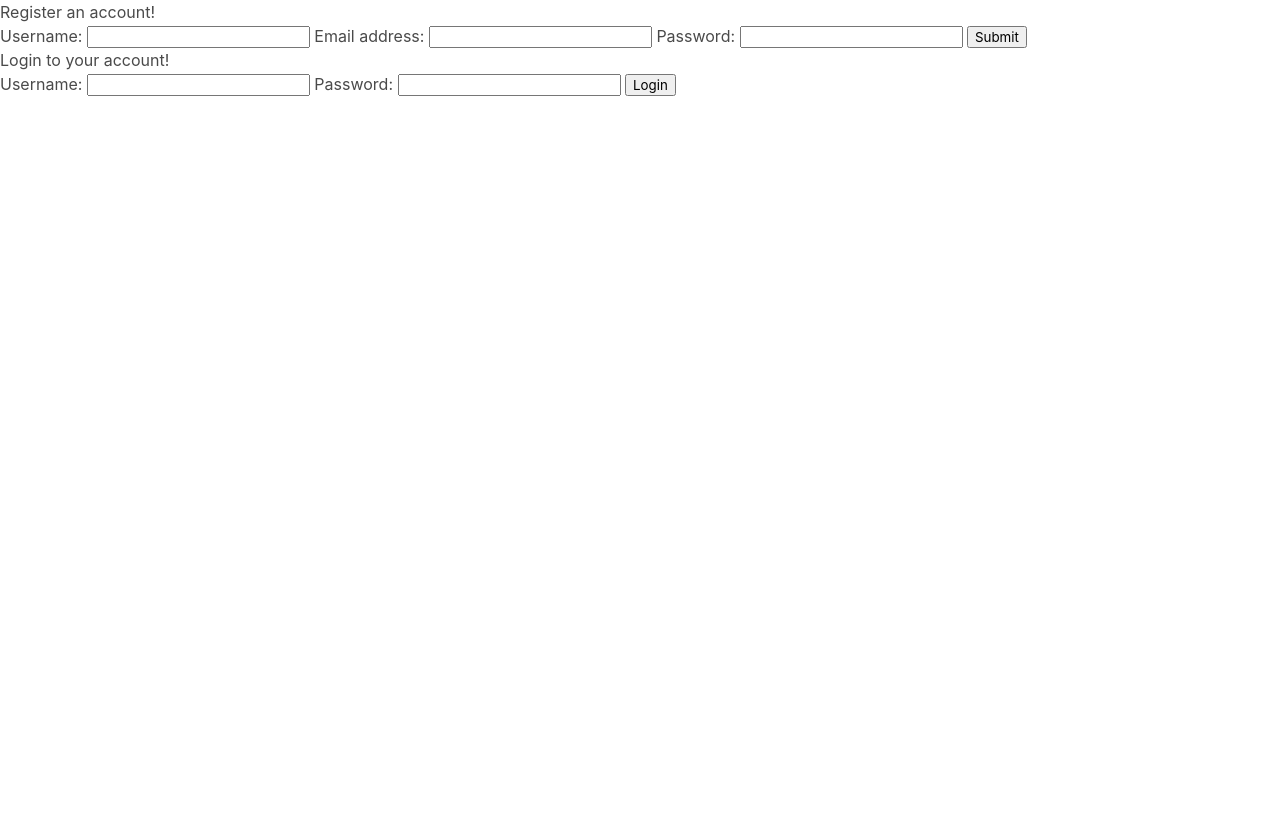
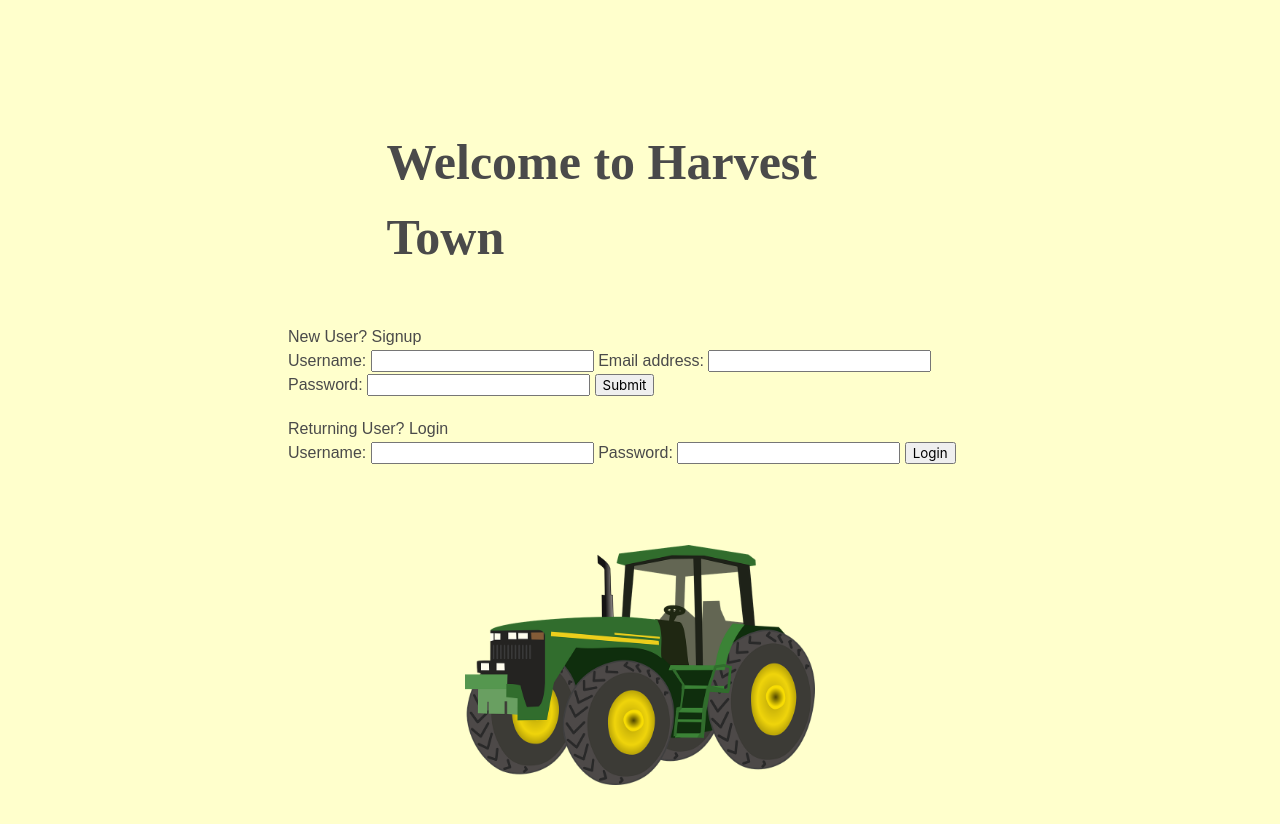
Before and after one commit to jdmar3-comp426/a99-alpinejs, a website: page index.html in a window 1280 px wide. Before the commit the page ends 800 px from the top, so only its background shows below. Drawn offline with nearby package versions, Linux system fonts and the light colour scheme.

Commit message:
added css styling to home page and a copyright-free tractor image

```diff
--- a/index.html
+++ b/index.html
@@ -10,9 +10,10 @@
     </head>
     <body>
         <div id="home">
-            <div>
+            <div id="signingup">
+                <h1 id="title">Welcome to Harvest Town</h1>
                 <p>
-                    Register an account!
+                    New User? Signup
                     <form id="signup">
                         <label for="user">Username:</label>
                         <input id="user" name="user" value="">
@@ -24,9 +25,9 @@
                     </form>
                 </p>
             </div>
-            <div>
+            <div id="loggingin">
                 <p>
-                    Login to your account!
+                    Returning User? Login
                     <form id="login">
                         <label for="user">Username:</label>
                         <input id="loginuser" name="user" value="">
@@ -37,7 +38,9 @@
                 </p>
             </div>
 
-            <button id="start">Play game!</button>
+            <button id="start">Play Game!</button>
+            <img src="./tractor.png" id="tractor" alt="A cartoon tractor.">
+
         </div>
 
         <div id="game">
@@ -55,6 +58,5 @@
             <p id="infobox"></p>
 
         </div>
-
     </body>
 </html>
--- a/styles.css
+++ b/styles.css
@@ -0,0 +1,41 @@
+html {
+    background-color: #ffffcc;
+}
+
+#title {
+    margin: auto;
+    width: 72%;
+    padding: 0px 0px 50px 0px;
+    font-size: 50px;
+    font-weight: bold;
+    font-family: Papyrus;
+}
+
+#signingup {
+    padding: 0px 0px 20px 0px;
+}
+
+#loggingin {
+    padding: 0px 0px 20px 0px;
+}
+
+#home {
+    margin: auto;
+    width: 55%;
+    padding: 125px 0px;
+    font-family: Arial;
+}
+
+#start {
+    margin: auto;
+    width: 40%;
+    padding: 10px 0px;
+}
+
+#tractor {
+    height: 300px;
+    width: 350px;
+    display: block;
+    margin: 0 auto;
+    padding: 60px 0px 0px 0px;
+}
```
Also changed, not shown: tractor.png (added).
